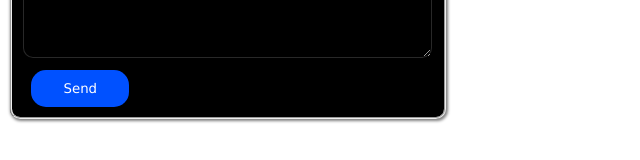
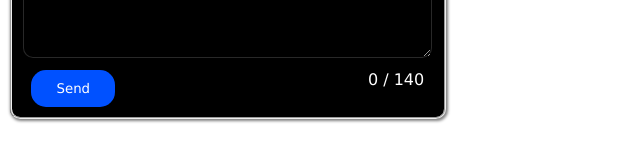
Before and after one commit to atamanahmet/Limit, a plain HTML site: page index.html in a window 1280 px wide. Shown: the part 142-302 px from the top of the page, without its empty margins (0-640 px from the left). Drawn offline with Linux system fonts and the light colour scheme; the site is published under a folder, as on GitHub Pages, so addresses that start at the root find nothing.

Commit message:
Update index.html

```diff
--- a/index.html
+++ b/index.html
@@ -22,6 +22,6 @@
         <p id="charCount"></p>
       </div>
     </fieldset>
-    <script src="/index.js"></script>
+    <script src="./index.js"></script>
   </body>
 </html>
```
